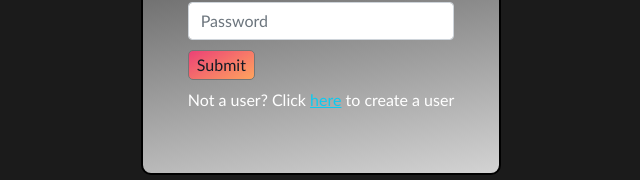
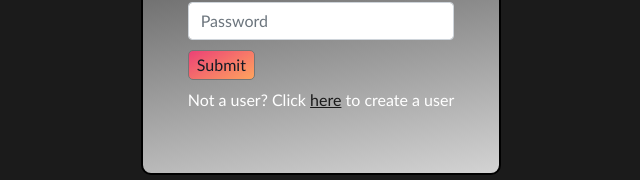
Before and after one commit to IzaMarkstrom/mern-to-do, a React (Create React App) app in the folder client/: page /login in a window 1280 px wide. Shown: the part 263-443 px from the top of the page, without its empty margins (319-959 px from the left). Built offline with nearby package versions, Linux system fonts and the light colour scheme.

Commit message:
Added register and login links to opposite sites

```diff
--- a/client/src/pages/LoginPage.jsx
+++ b/client/src/pages/LoginPage.jsx
@@ -59,7 +59,7 @@ export default function RegisterPage() {
                 />
                  <input type="submit" value="Submit" className='loginBtn' />
             </form>
-          <p className="mt-2">Not a user? Click <a href="/register" className="link-info">here</a> to create a user</p>
+          <p className="mt-2">Not a user? Click <a href="/register" className="registerLink">here</a> to create a user</p>
       </div>
   </div>
   )
--- a/client/src/pages/RegisterPage.jsx
+++ b/client/src/pages/RegisterPage.jsx
@@ -60,7 +60,7 @@ export default function RegisterPage() {
                 />
                 <input type="submit" value="Submit" className='loginBtn' />
             </form>
-          <p className="mt-2">Already a user? Click <a href="/login" className="link-info">here</a> to login</p>
+          <p className="mt-2">Already a user? Click <a href="/login" className="loginLink">here</a> to login</p>
       </div>
   </div>
   )
```
